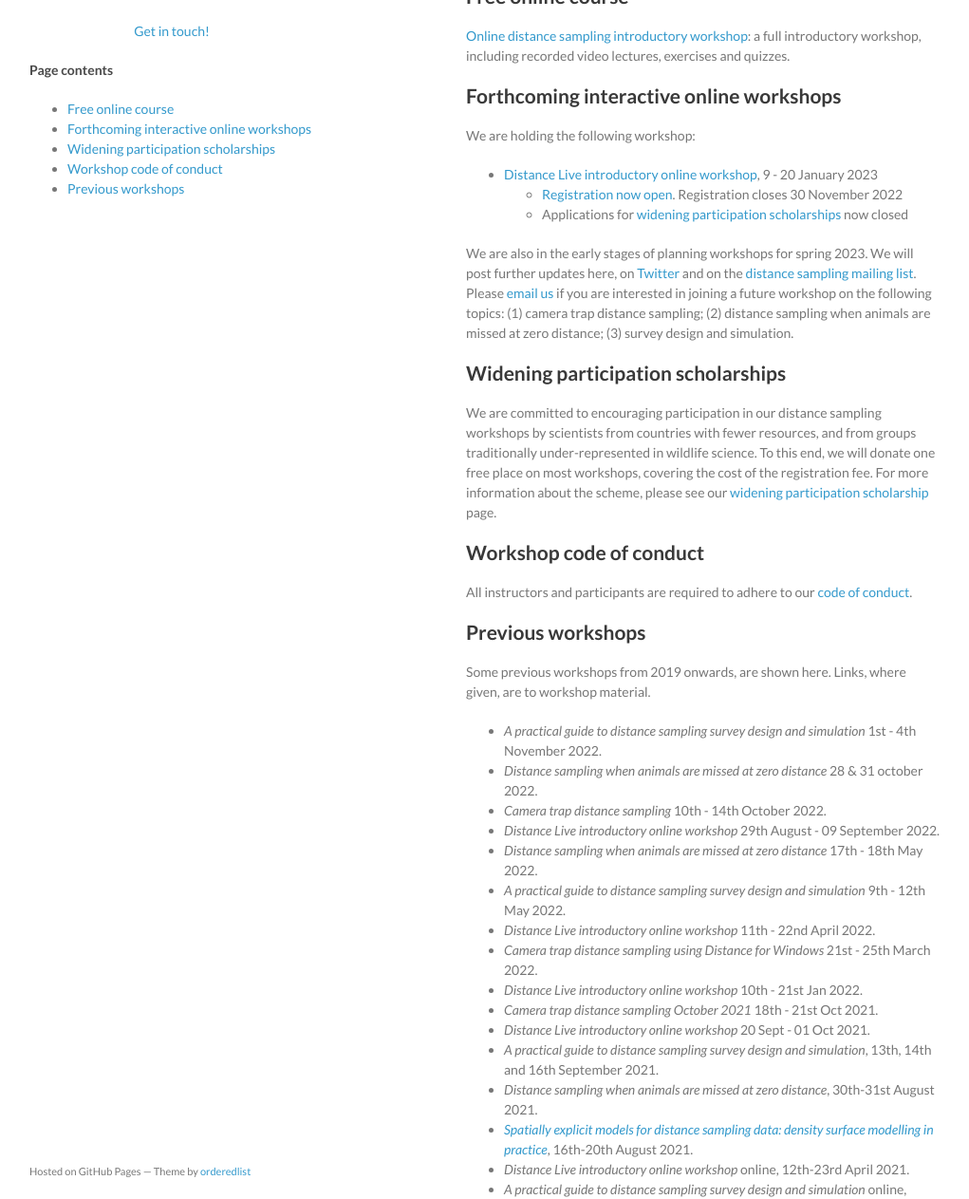
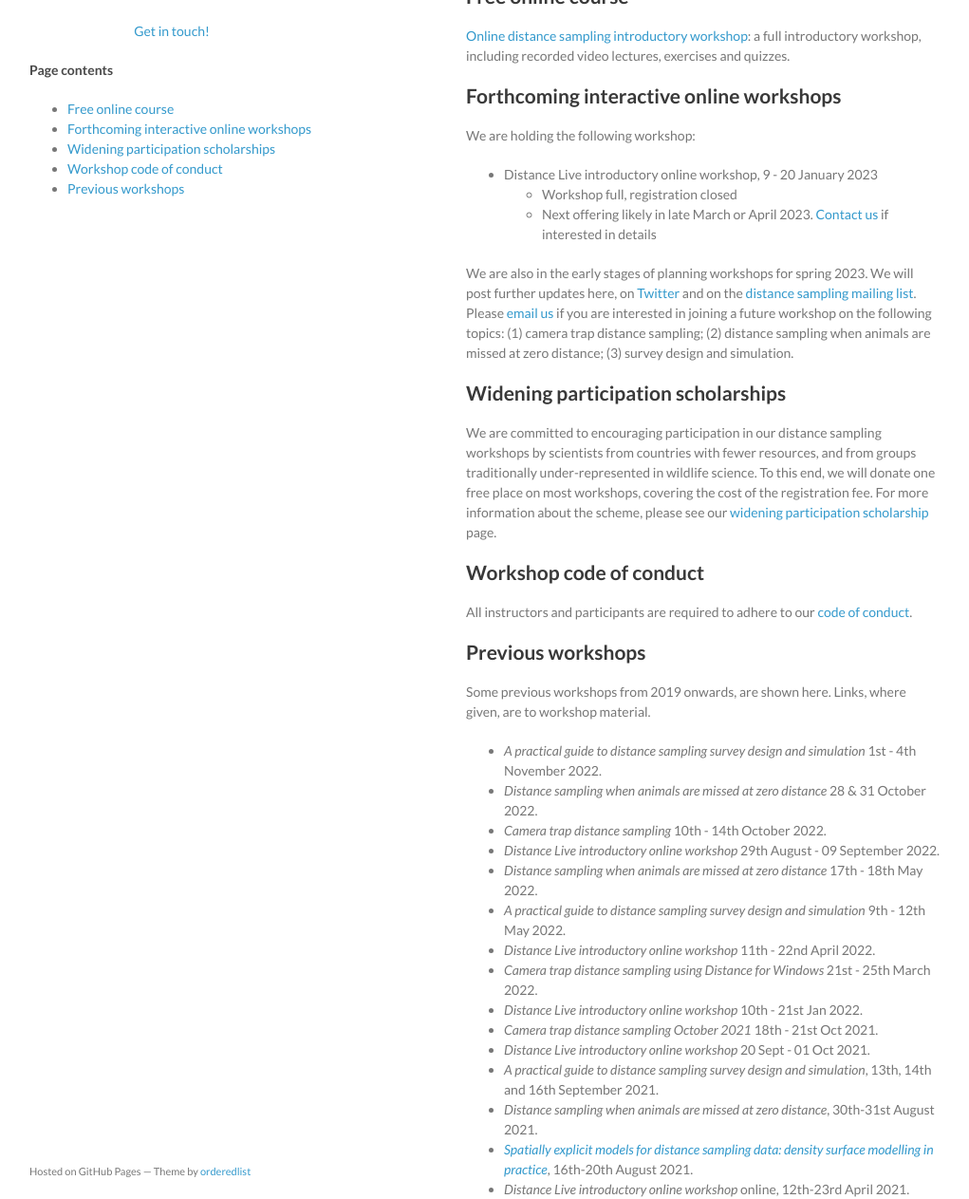
Before and after one commit to distanceworkshops/distanceworkshops.github.io, a Jekyll site: the page built from index.md, in a window 1280 px wide and 1400 px high, cut to the strip 137-1400 px from the top of the window. Shown: the whole strip at 95% size, without its empty margins (129-1150 px from the left). Built offline with Jekyll 4.4.1, drawn with Linux system fonts in a browser that asks for light colours.

Commit message:
jan23 workshop full

```diff
--- a/index.md
+++ b/index.md
@@ -15,9 +15,9 @@ Here you can find content for distance sampling workshops including slides, exer
 
 We are holding the following workshop:
 
-- [Distance Live introductory online workshop](intro-jan-2023), 9 - 20 January 2023
-  - [Registration now open](https://onlineshop.st-andrews.ac.uk/conferences-and-events/events/creem/online-live-workshop-introductory-distance-sampling-920th-january-2023). Registration closes 30 November 2022
-  - Applications for [widening participation scholarships](widening-participation) now closed
+- Distance Live introductory online workshop, 9 - 20 January 2023
+  - Workshop full, registration closed
+  - Next offering likely in late March or April 2023. [Contact us](mailto:distance@st-andrews.ac.uk) if interested in details
 
 We are also in the early stages of planning workshops for spring 2023.  We will post further updates here, on [Twitter](http://twitter.com/distancesamp) and on the [distance sampling mailing list](https://groups.google.com/forum/#!forum/distance-sampling).  Please [email us](mailto:distance@st-andrews.ac.uk) if you are interested in joining a future workshop on the following topics: (1) camera trap distance sampling; (2) distance sampling when animals are missed at zero distance; (3) survey design and simulation.
 
@@ -34,7 +34,7 @@ All instructors and participants are required to adhere to our [code of conduct]
 Some previous workshops from 2019 onwards, are shown here. Links, where given, are to workshop material.
 
 - *A practical guide to distance sampling survey design and simulation* 1st - 4th November 2022.
-- *Distance sampling when animals are missed at zero distance* 28 & 31 october 2022.
+- *Distance sampling when animals are missed at zero distance* 28 & 31 October 2022.
 - *Camera trap distance sampling* 10th - 14th October 2022.
 - *Distance Live introductory online workshop* 29th August - 09 September 2022.
 - *Distance sampling when animals are missed at zero distance* 17th - 18th May 2022.
```
